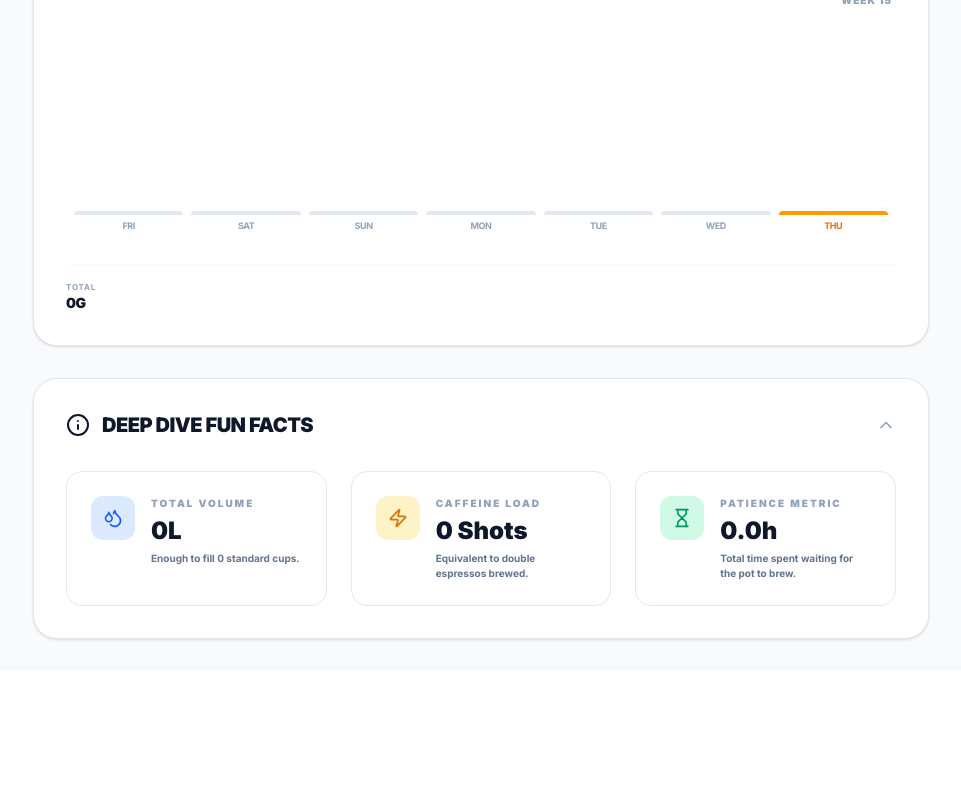
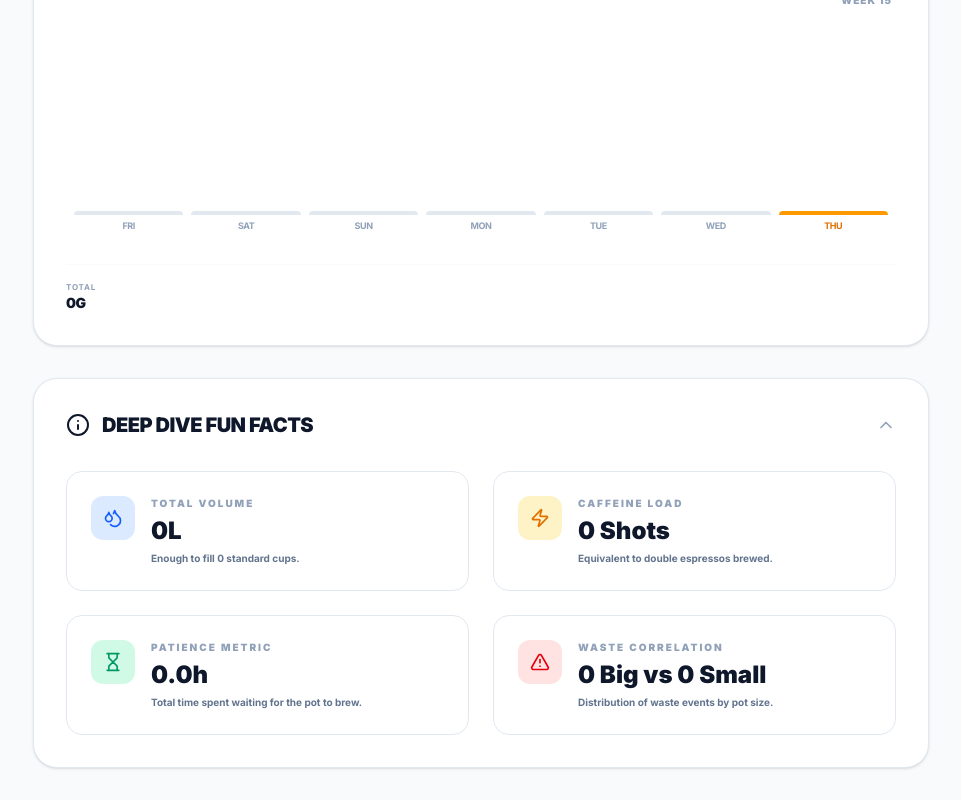
Before and after one commit to FrederikRothe/fresh_brew, a Next.js app: page /analyze in a window 1280 px wide. Shown: the part 1761-2561 px from the top of the page, without its empty margins (159-1120 px from the left). Before the commit the page ends 2432 px from the top, so only its background shows below. Built offline with nearby package versions, Linux system fonts and the light colour scheme; no server answers; the database is empty.

Commit message:
feat: correlate waste events with pot size in analytics

```diff
--- a/src/app/actions.ts
+++ b/src/app/actions.ts
@@ -16,7 +16,12 @@ export async function logWaste(password: string) {
 
   const now = Date.now();
   try {
-    await appendWasteRecord({ timestamp: now });
+    const currentData = await readBrewData();
+    await appendWasteRecord({
+      timestamp: now,
+      lastBrewTimestamp: currentData.lastBrewTimestamp,
+      lastBrewDurationMs: currentData.brewDurationMs
+    });
     revalidatePath('/');
     return { success: true, timestamp: now };
   } catch (error) {
@@ -131,6 +136,7 @@ export type BrewAnalytics = {
   espressoEquivalent: number;
   totalWaitingMins: number;
   totalWasteCount: number;
+  wasteByDuration: Record<number, number>; // durationMs → count of waste events
 };
 
 export async function getPredictedNextBrew(history?: BrewRecord[]): Promise<PredictionData | null> {
@@ -242,6 +248,14 @@ export async function getBrewAnalytics(): Promise<BrewAnalytics> {
   const espressoEquivalent = totalCoffeeGrams / 18; // 18g double
   const totalWaitingMins = history.reduce((acc, h) => acc + (h.durationMs / 60000), 0);
 
+  // Calculate waste correlation
+  const wasteByDuration: Record<number, number> = {};
+  for (const record of wasteHistory) {
+    if (record.lastBrewDurationMs) {
+      wasteByDuration[record.lastBrewDurationMs] = (wasteByDuration[record.lastBrewDurationMs] ?? 0) + 1;
+    }
+  }
+
   // Calculate predicted next brew using the standalone function
   const predictedNextBrew = await getPredictedNextBrew(history);
 
@@ -262,5 +276,6 @@ export async function getBrewAnalytics(): Promise<BrewAnalytics> {
     espressoEquivalent,
     totalWaitingMins,
     totalWasteCount: wasteHistory.length,
+    wasteByDuration,
   };
 }
--- a/src/app/analyze/page.tsx
+++ b/src/app/analyze/page.tsx
@@ -3,8 +3,9 @@
 import { useState, useEffect } from "react";
 import { useRouter } from "next/navigation";
 import { getBrewAnalytics, BrewAnalytics } from "@/app/actions";
-import { Coffee, ArrowLeft, BarChart2, Calendar, Clock, Coffee as CoffeeIcon, LayoutGrid, Weight, Sparkles, Droplets, Zap, Hourglass, Info } from "lucide-react";
+import { Coffee, ArrowLeft, BarChart2, Calendar, Clock, Coffee as CoffeeIcon, LayoutGrid, Weight, Sparkles, Droplets, Zap, Hourglass, Info, AlertTriangle } from "lucide-react";
 import { formatCphDate } from "@/lib/utils";
+import { SMALL_BATCH_THRESHOLD_MS } from "@/lib/constants";
 import { StatTile } from "@/components/StatTile";
 import { AggregateRhythm } from "@/components/AggregateRhythm";
 import { CoffeeBurnChart } from "@/components/CoffeeBurnChart";
@@ -51,6 +52,17 @@ export default function AnalyzePage() {
           (a, b) => b[1] - a[1],
         )[0][0]}h`
       : "--";
+
+  // Calculate waste correlation stats
+  let bigPotWaste = 0;
+  let smallPotWaste = 0;
+  Object.entries(analytics.wasteByDuration).forEach(([duration, count]) => {
+    if (Number(duration) > SMALL_BATCH_THRESHOLD_MS) {
+      bigPotWaste += count;
+    } else {
+      smallPotWaste += count;
+    }
+  });
 
   return (
     <div className="min-h-screen bg-slate-50 dark:bg-slate-950 p-4 md:p-8">
@@ -121,7 +133,7 @@ export default function AnalyzePage() {
 
           {/* Deep Dive / Fun Facts */}
           <CollapsibleSection title="Deep Dive Fun Facts" icon={Info}>
-            <div className="grid grid-cols-1 md:grid-cols-3 gap-6">
+            <div className="grid grid-cols-1 md:grid-cols-2 gap-6">
               <div className="bg-white dark:bg-slate-900 rounded-2xl p-6 border border-slate-200 dark:border-slate-800 flex items-start gap-4">
                 <div className="bg-blue-100 dark:bg-blue-900/30 p-3 rounded-xl">
                   <Droplets className="w-5 h-5 text-blue-600 dark:text-blue-400" />
@@ -172,6 +184,23 @@ export default function AnalyzePage() {
                   </p>
                 </div>
               </div>
+
+              <div className="bg-white dark:bg-slate-900 rounded-2xl p-6 border border-slate-200 dark:border-slate-800 flex items-start gap-4">
+                <div className="bg-red-100 dark:bg-red-900/30 p-3 rounded-xl">
+                  <AlertTriangle className="w-5 h-5 text-red-600 dark:text-red-400" />
+                </div>
+                <div>
+                  <p className="text-[10px] font-black text-slate-400 dark:text-slate-500 uppercase tracking-[0.2em] mb-1">
+                    Waste Correlation
+                  </p>
+                  <p className="text-2xl font-black text-slate-900 dark:text-slate-100">
+                    {bigPotWaste} Big vs {smallPotWaste} Small
+                  </p>
+                  <p className="text-[10px] font-bold text-slate-500 dark:text-slate-400 mt-1">
+                    Distribution of waste events by pot size.
+                  </p>
+                </div>
+              </div>
             </div>
           </CollapsibleSection>
         </div>
--- a/src/lib/storage.ts
+++ b/src/lib/storage.ts
@@ -9,6 +9,8 @@ export type BrewRecord = {
 
 export type WasteRecord = {
   timestamp: number; // Unix ms — when coffee was wasted
+  lastBrewTimestamp: number | null;
+  lastBrewDurationMs: number | null;
 };
 
 export type BrewData = {
```
Also changed, not shown: 1 other file (tests, documents, lock files or other folders).
